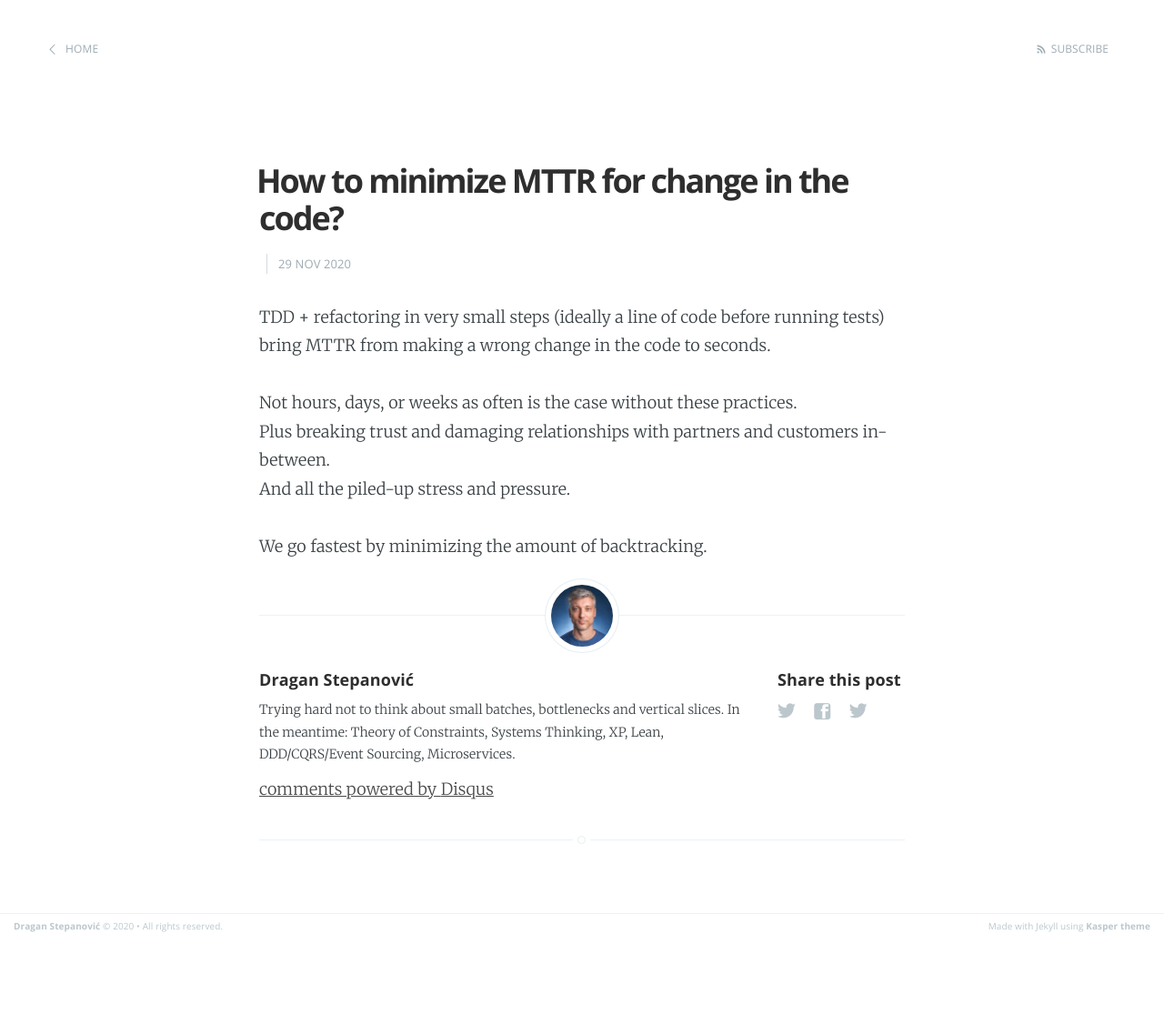
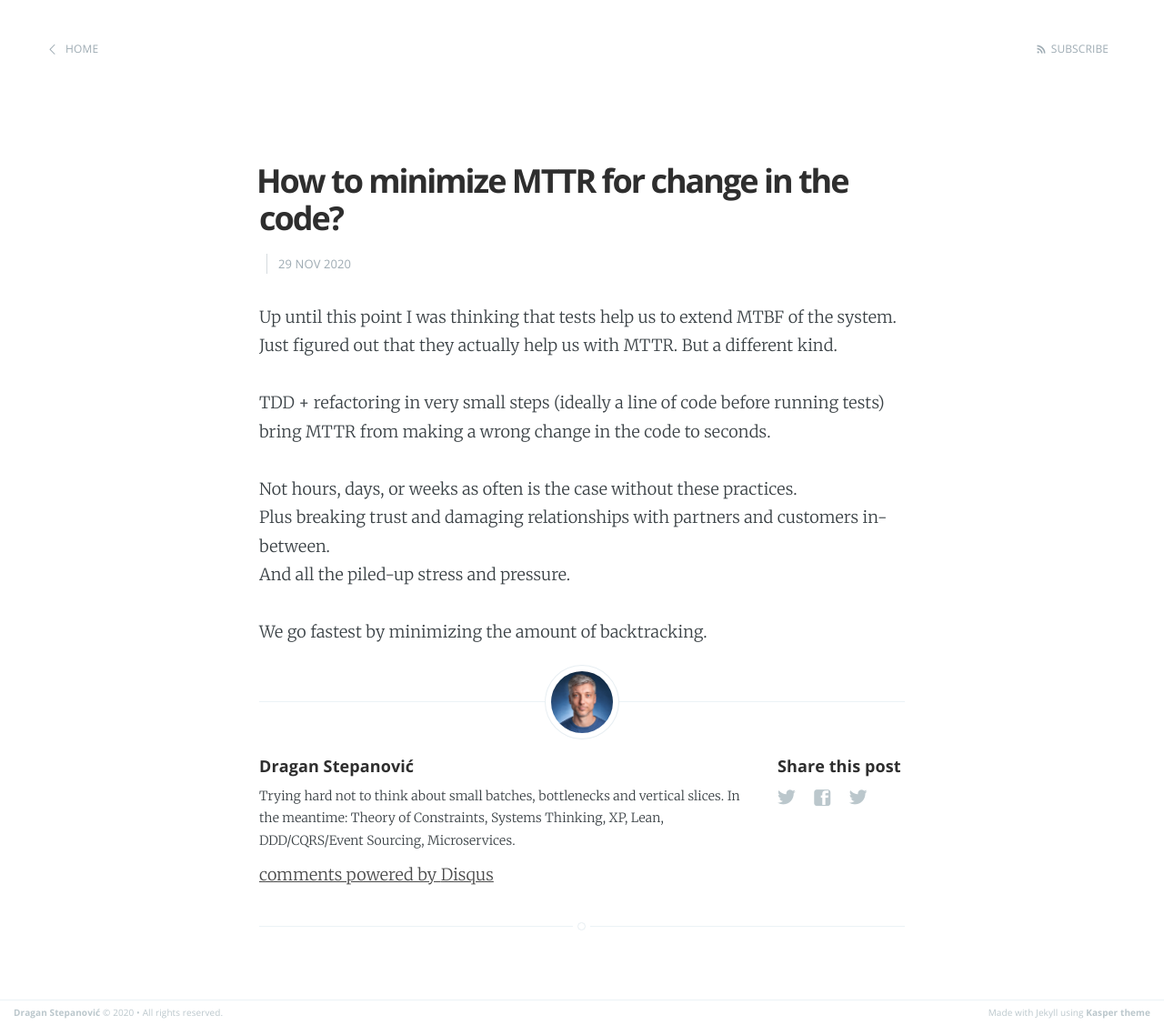
Before and after one commit to dragan-stepanovic/dragan-stepanovic.github.io, a Jekyll site: the page built from _posts/2020-11-29-mttr-for-code-change.md, in a window 1280 px wide. Shown: the whole page at 91% size. Built offline with Jekyll 4.4.1, drawn with Linux system fonts in a browser that asks for light colours; our own code applies the rules of GitHub Pages for plain Markdown files; comment, search, counter and statistics services are not loaded; before the commit the page ends 1033 px from its top, so only the background shows below that.

Commit message:
Update 2020-11-29-mttr-for-code-change.md

```diff
--- a/_posts/2020-11-29-mttr-for-code-change.md
+++ b/_posts/2020-11-29-mttr-for-code-change.md
@@ -1,6 +1,9 @@
 ---
 title: How to minimize MTTR for change in the code?
 ---
+
+Up until this point I was thinking that tests help us to extend MTBF of the system.
+Just figured out that they actually help us with MTTR. But a different kind.
 
 TDD + refactoring in very small steps (ideally a line of code before running tests) bring MTTR from making a wrong change in the code to seconds.
 
```
